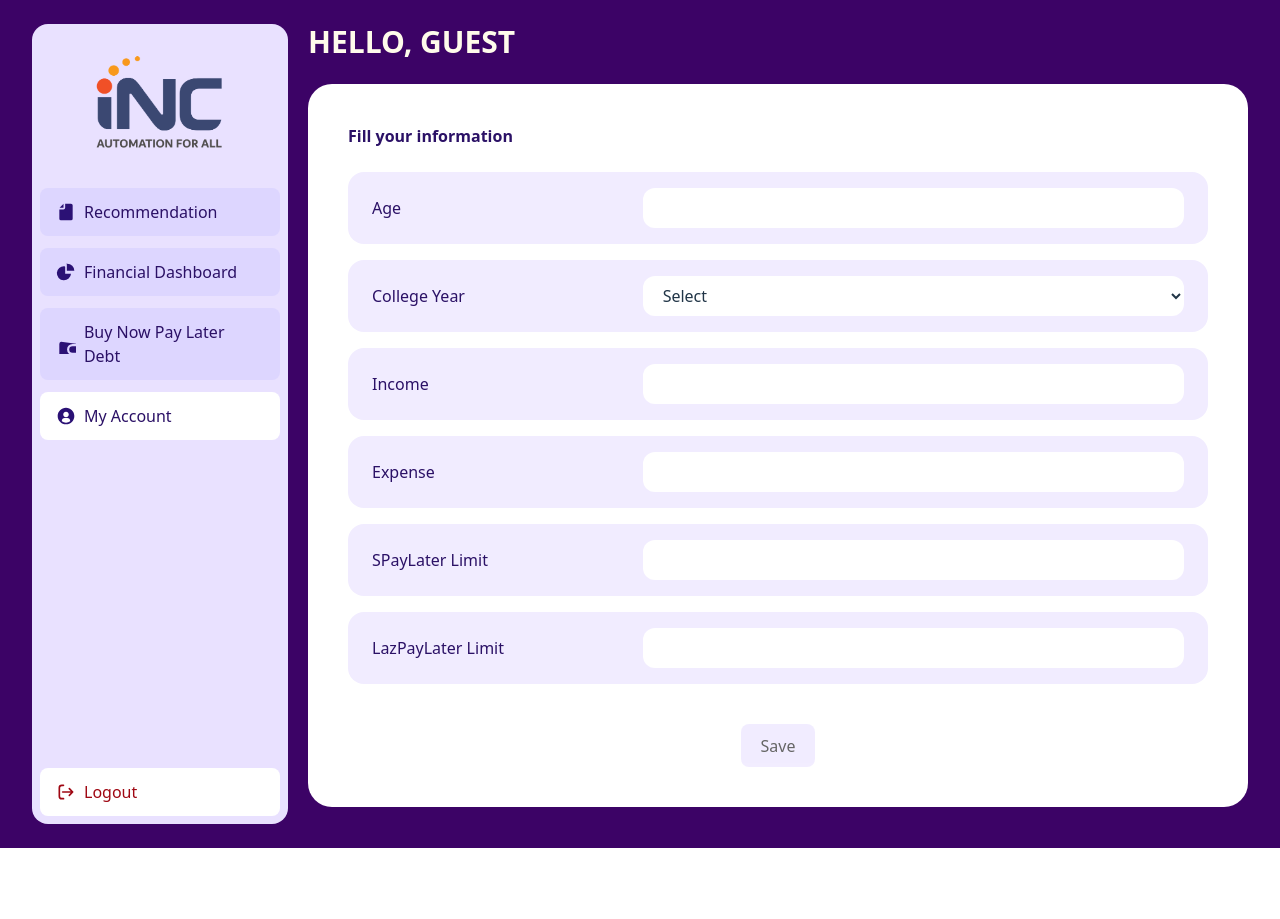
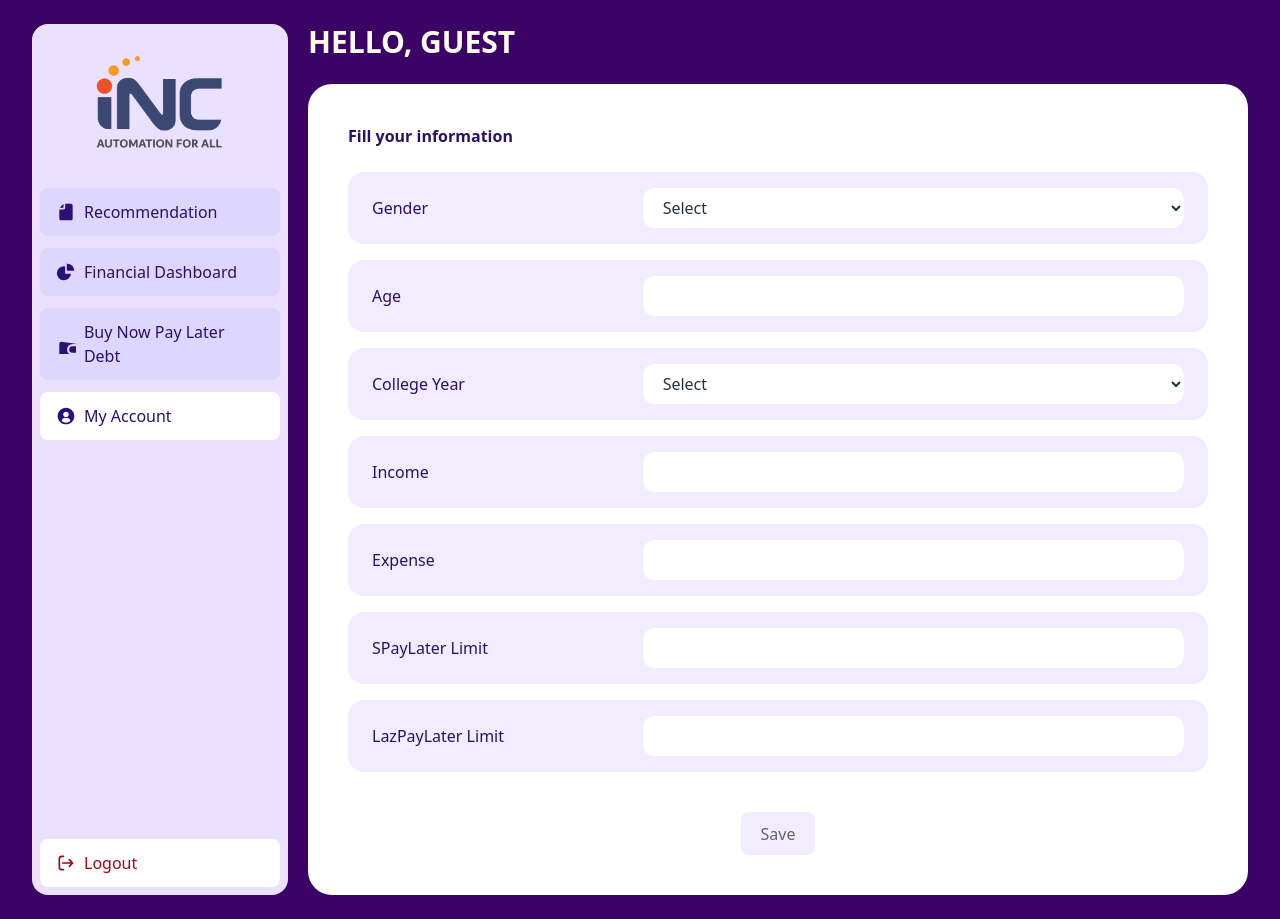
Before and after one commit to nuttamon21574/WebApp, a React (Vite) app in the folder Frontend/: page /my-account in a window 1280 px wide. Before the commit the page ends 848 px from the top, so only its background shows below. Built offline with nearby package versions, Linux system fonts and the light colour scheme.

Commit message:
Update FormContainer.jsx

```diff
--- a/Frontend/src/components/Form/FormContainer.jsx
+++ b/Frontend/src/components/Form/FormContainer.jsx
@@ -16,7 +16,7 @@ export default function FormContainer() {
   const navigate = useNavigate()
 
   const [form, setForm] = useState({
-    //gender: "",
+    gender: "",
     age: "",
     year: "",
     income: "",
@@ -43,7 +43,7 @@ export default function FormContainer() {
           const data = snap.data()
 
           setForm({
-            //gender: data.gender || "",
+            gender: data.gender || "",
             age: data.age ?? "",
             year: data.year || "",
             income: data.income ?? "",
@@ -63,7 +63,7 @@ export default function FormContainer() {
   /* ---------------- เช็คกรอกครบ ---------------- */
 
   const isComplete =
-    //form.gender &&
+    form.gender &&
     form.age !== "" &&
     form.year &&
     form.income !== "" &&
@@ -73,65 +73,38 @@ export default function FormContainer() {
 
   /* ---------------- ฟังก์ชัน save จริง ---------------- */
 
-  const saveData = async (riskTier) => {
+  const saveData = async () => {
     const user = auth.currentUser
     if (!user) return
 
     const income = Number(form.income)
     const expense = Number(form.expense)
 
-  const balance = income - expense
-  const total_limit =
-    Number(form.spaylater_limit) +
-    Number(form.lazpaylater_limit)
-
-  // =========================
-  // SAVE DATA
-  // =========================
     await setDoc(
       doc(db, "users", user.uid),
       {
-      ...form,
-      income,
-      expense,
-      balance,
-      total_limit,
-      risk_tier: riskTier,
+        gender: form.gender,
+        age: Number(form.age),
+        year: form.year,
+
+        income: income,
+        expense: expense,
+
+        spaylater_limit: Number(form.spaylater_limit),
+        lazpaylater_limit: Number(form.lazpaylater_limit),
+
+        balance: income - expense,
+        total_limit: Number(form.spaylater_limit) + Number(form.lazpaylater_limit),
+        risk_tier: null,
+
         updatedAt: new Date(),
       },
       { merge: true }
     )
 
-  // =========================
-  // 🔥 ADD THIS (no timeout)
-  // =========================
-  const getCurrentMonth = () => {
-    const now = new Date()
-    const thai = new Date(
-      now.toLocaleString("en-US", { timeZone: "Asia/Bangkok" })
-    )
-
-    return `${thai.getFullYear()}-${String(
-      thai.getMonth() + 1
-    ).padStart(2, "0")}`
+    navigate("/BNPL")
   }
 
-  await fetch("http://localhost:5000/api/calculate", {
-    method: "POST",
-    headers: {
-      "Content-Type": "application/json",
-    },
-    body: JSON.stringify({
-      uid: user.uid,
-      month: getCurrentMonth(), // ✅ สำคัญ
-    }),
-  })
-
-  // =========================
-  // 🚀 navigate AFTER AI
-  // =========================
-  // navigate("/BNPL")
-}
   /* ---------------- Save / Update ---------------- */
 
   const handleSave = async () => {
@@ -161,29 +134,21 @@ export default function FormContainer() {
         return
       }
 
+      /* --------- คำนวณ I/E --------- */
+
       const ratio = income / expense
       setIeRatio(ratio)
 
-    /* 🔥 CALCULATE RISK */
-    let riskTier = "LOW"
+      /* --------- ถ้า I/E ≤ 1 แสดง popup --------- */
 
       if (ratio <= 1) {
-      riskTier = "HIGH"
-    } else if (ratio <= 1.5) {
-      riskTier = "MED"
+        setShowCard(true)
+        return
       }
 
-    /* popup */
-    if (ratio <= 1) {
-      setShowCard(true)
-    }
+      /* --------- ปกติ save เลย --------- */
 
-    /* save */
-    await saveData(riskTier)
-
-    if (ratio > 1) {
-      navigate("/BNPL")
-    }
+      await saveData()
 
     } catch (err) {
       console.error(err)
@@ -200,6 +165,20 @@ export default function FormContainer() {
 
       <div className="space-y-4">
 
+        <FormRow label="Gender">
+          <select
+            className="rounded-xl px-4 py-2 bg-white w-full"
+            value={form.gender}
+            onChange={(e) =>
+              setForm({ ...form, gender: e.target.value })
+            }
+          >
+            <option value="">Select</option>
+            <option value="male">Male</option>
+            <option value="female">Female</option>
+            <option value="other">Other</option>
+          </select>
+        </FormRow>
 
         <FormRow label="Age">
           <input
@@ -289,8 +268,8 @@ export default function FormContainer() {
         <div className="fixed inset-0 flex items-center justify-center bg-black/40 z-50">
           <IncreaseIncomeCard
             ieRatio={ieRatio}
-            onClose={() => {
-            setShowCard(false) // ✅ แค่ปิด popup
+            onClose={async () => {
+              setShowCard(false)
             }}
           />
         </div>
```
Lines whose indentation alone changed are shown as unchanged.
